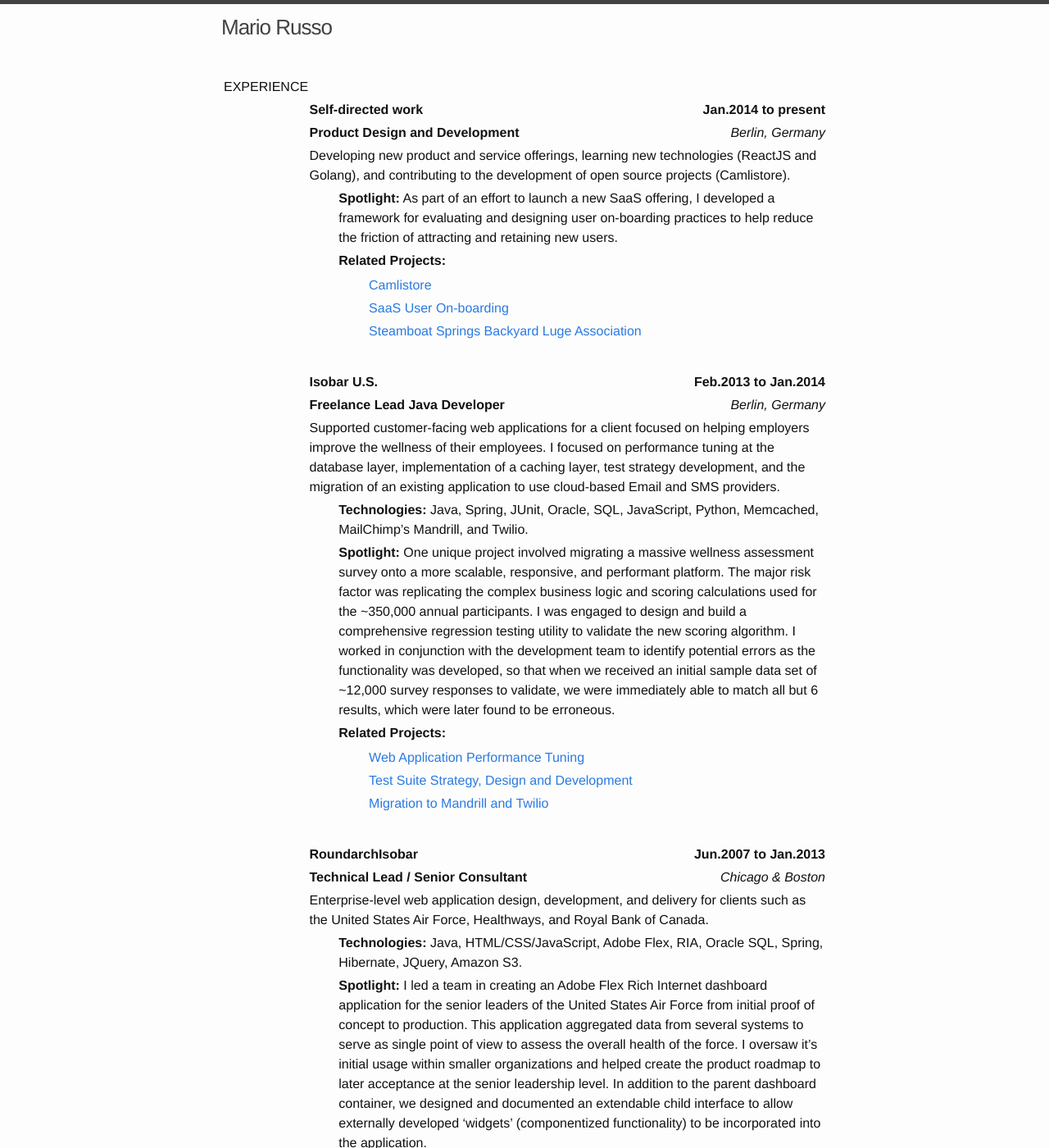
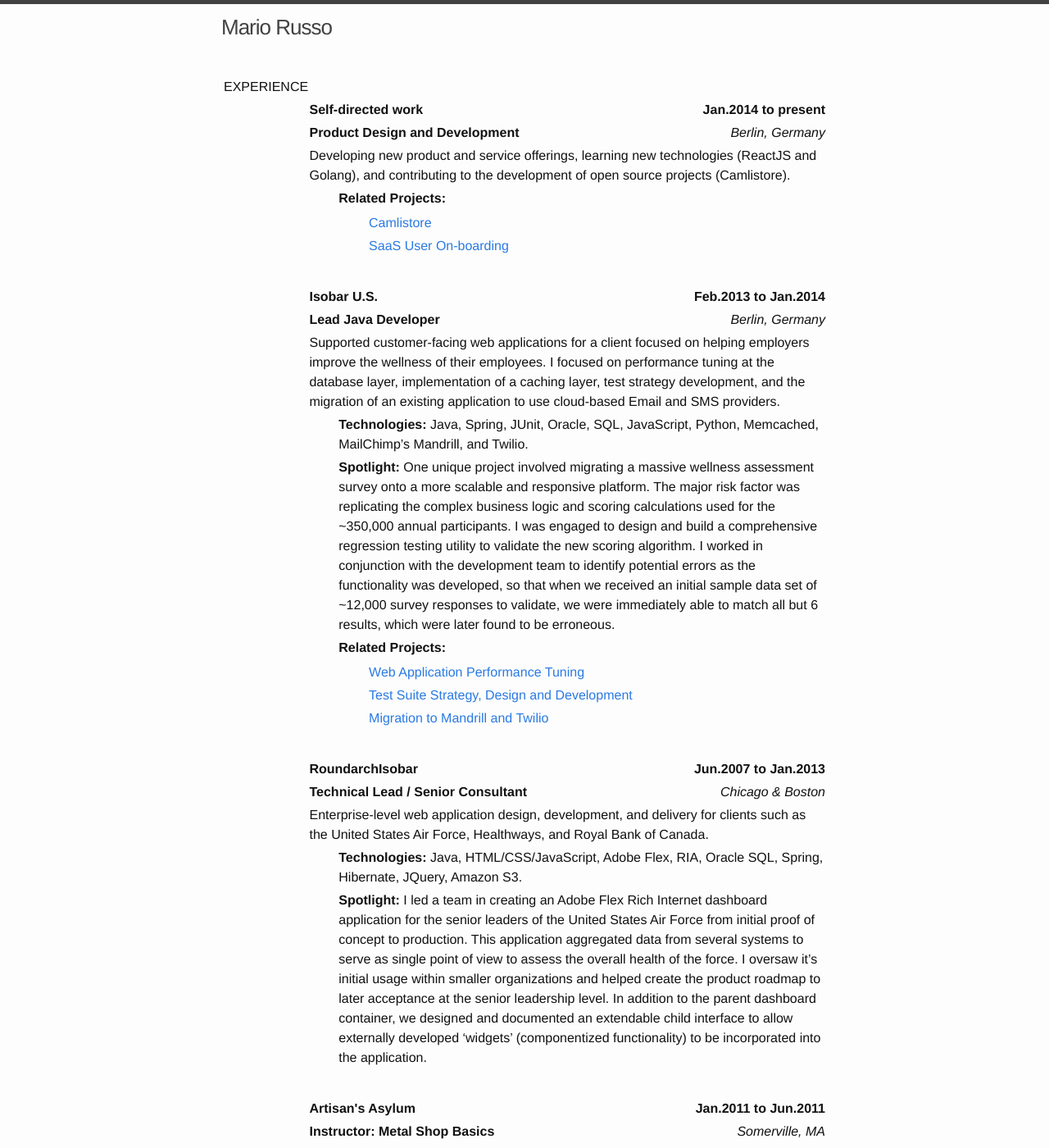
Before and after one commit to dotMR/cv, a Jekyll site: the page built from index.html, in a window 1280 px wide and 1400 px high. Shown: the whole window at 82% size. Built offline with Jekyll 4.4.1, drawn with Linux system fonts in a browser that asks for light colours; some of the changed text lies outside the part shown.

Commit message:
further updates from Ryan's feedback

```diff
--- a/_data/resume.yml
+++ b/_data/resume.yml
@@ -15,7 +15,11 @@
    uid:         onboarding
    title:       SaaS User On-boarding
    timeframe:   Dec.2014 to Jan.2015
-   description: "As part of an effort to assist with the launch of a new SaaS offering, I developed a framework for evaluating user on-boarding practices to help reduce the friction of attracting and retaining new users. Working draft: https://github.com/dotMR/knowledge-base/blob/master/SaaS-onboarding-evaluation-framework.md"
+   description: "To assist with the launch of a new SaaS offering, I developed a framework for evaluating user on-boarding practices to help reduce the friction of attracting and retaining new users."
+
+   detail:
+    - title:        Working draft
+      description:  "https://github.com/dotMR/knowledge-base/blob/master/SaaS-onboarding-evaluation-framework.md"
 
  - &tuning      # MUST match uid for anchor creation
    uid:         tuning
@@ -64,14 +68,10 @@
    timeframe:   Jan.2014 to present
    description:	"Developing new product and service offerings, learning new technologies (ReactJS and Golang), and contributing to the development of open source projects (Camlistore)."
 
-   detail:
-    - title:        Spotlight
-      description:  "As part of an effort to launch a new SaaS offering, I developed a framework for evaluating and designing user on-boarding practices to help reduce the friction of attracting and retaining new users."
-
-   projects: [ *camlistore , *onboarding, *ssbla ]
+   projects: [ *camlistore , *onboarding ]
 
  - company:     Isobar U.S.
-   role:        Freelance Lead Java Developer
+   role:        Lead Java Developer
    location:    Berlin, Germany
    timeframe:   Feb.2013 to Jan.2014
    description:	"Supported customer-facing web applications for a client focused on helping employers improve the wellness of their employees. I focused on performance tuning at the database layer, implementation of a caching layer, test strategy development, and the migration of an existing application to use cloud-based Email and SMS providers."
@@ -81,7 +81,7 @@
       description:  "Java, Spring, JUnit, Oracle, SQL, JavaScript, Python, Memcached, MailChimp’s Mandrill, and Twilio."
 
     - title:        Spotlight
-      description:  "One unique project involved migrating a massive wellness assessment survey onto a more scalable, responsive, and performant platform. The major risk factor was replicating the complex business logic and scoring calculations used for the ~350,000 annual participants. I was engaged to design and build a comprehensive regression testing utility to validate the new scoring algorithm. I worked in conjunction with the development team to identify potential errors as the functionality was developed, so that when we received an initial sample data set of ~12,000 survey responses to validate, we were immediately able to match all but 6 results, which were later found to be erroneous."
+      description:  "One unique project involved migrating a massive wellness assessment survey onto a more scalable and responsive platform. The major risk factor was replicating the complex business logic and scoring calculations used for the ~350,000 annual participants. I was engaged to design and build a comprehensive regression testing utility to validate the new scoring algorithm. I worked in conjunction with the development team to identify potential errors as the functionality was developed, so that when we received an initial sample data set of ~12,000 survey responses to validate, we were immediately able to match all but 6 results, which were later found to be erroneous."
 
    projects: [ *tuning , *testing, *migration ]
 
```
